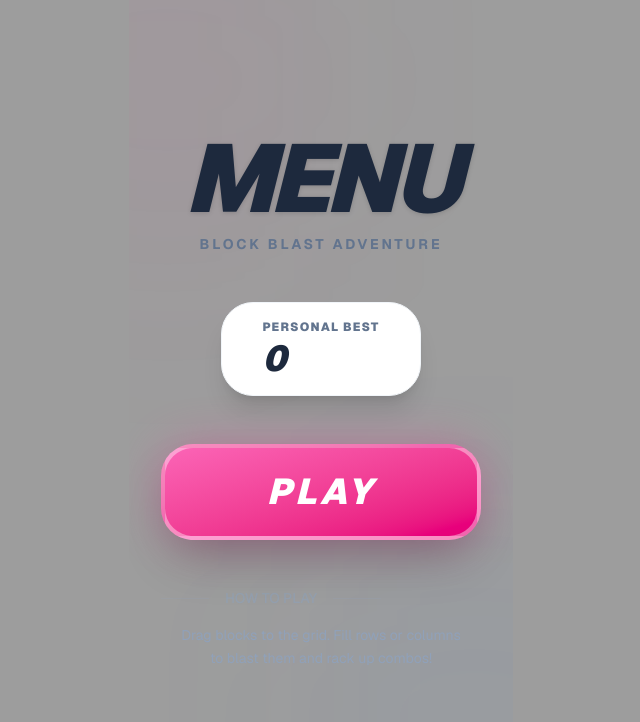
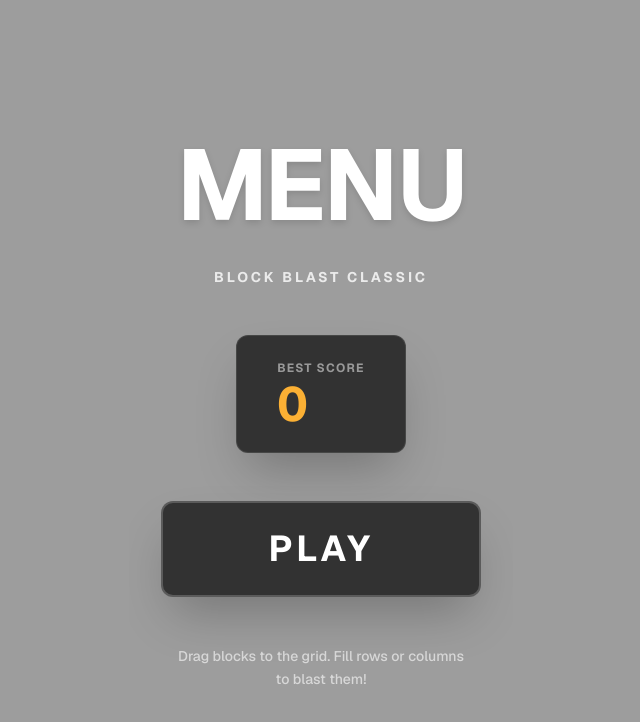
Before and after one commit to yunushi/block-mania, a Next.js app: page / in a window 1280 px wide. Shown: the top 722 px of the page, without its empty margins (319-959 px from the left). Built offline with nearby package versions, Linux system fonts and the light colour scheme.

Commit message:
arayüz değişti

```diff
--- a/src/app/globals.css
+++ b/src/app/globals.css
@@ -117,10 +117,11 @@ body {
   100% { transform: scale(1.2); filter: brightness(2) opacity(0); }
 }
 
-/* Unified Grid Cell Styles */
+/* Concave Grid Cell Styles */
 .grid-cell {
   background: var(--cell-bg);
-  border: 0.5px solid rgba(255, 255, 255, 0.03); /* Extremely subtle dividers */
+  border-radius: 1px;
+  box-shadow: inset 0 3px 6px rgba(0,0,0,0.5); /* Deep concave shadow */
 }
 
 .inventory-panel {
--- a/src/components/GameBoard.tsx
+++ b/src/components/GameBoard.tsx
@@ -14,7 +14,7 @@ const GameBoard: React.FC<GameBoardProps> = ({ grid, showPerfect }) => {
 
 
   return (
-    <div className="grid grid-cols-8 gap-0 p-[1px] bg-[#323232] rounded-[4px] relative overflow-hidden">
+    <div className="grid grid-cols-8 gap-[1px] p-[1px] bg-[#323232] rounded-[4px] relative overflow-hidden">
       {/* Single unified rainbow overlay — one continuous gradient across the full grid */}
       {showPerfect && (
         <div className="rainbow-unified-overlay" />
--- a/src/components/MainMenu.tsx
+++ b/src/components/MainMenu.tsx
@@ -10,49 +10,37 @@ interface MainMenuProps {
 
 const MainMenu: React.FC<MainMenuProps> = ({ onPlay, highScore, hasActiveGame }) => {
   return (
-    <div className="flex flex-col items-center justify-center min-h-screen p-8 relative overflow-hidden bg-[var(--background)]">
-      {/* Background Decorative Elements */}
-      <div className={`absolute top-[-10%] left-[-10%] w-[40%] h-[40%] blur-[120px] rounded-full pointer-events-none transition-colors duration-1000 bg-pink-500/10`} />
-      <div className={`absolute bottom-[-10%] right-[-10%] w-[40%] h-[40%] blur-[120px] rounded-full pointer-events-none transition-colors duration-1000 bg-blue-500/10`} />
-
+    <div className="flex flex-col items-center justify-center min-h-screen p-8 relative overflow-hidden bg-[#9d9d9d]">
       <div className="relative z-10 flex flex-col items-center gap-12 max-w-lg w-full">
         {/* Title */}
         <div className="text-center space-y-2">
-          <h1 className="text-8xl font-black italic tracking-tighter text-slate-800 drop-shadow-sm animate-bounce-in">
+          <h1 className="text-[100px] font-bold tracking-tight text-white drop-shadow-md">
             MENU
           </h1>
-          <p className="text-slate-500 font-bold tracking-[0.2em] uppercase text-sm animate-fade-in">Block Blast Adventure</p>
+          <p className="text-white/80 font-bold tracking-[0.2em] uppercase text-sm">Block Blast Classic</p>
         </div>
 
         {/* High Score */}
-        <div className="px-10 py-4 bg-white rounded-[2rem] border border-slate-100 shadow-xl animate-scale-in">
-          <p className="text-slate-500 text-xs font-black tracking-widest uppercase mb-1">Personal Best</p>
-          <p className="text-4xl font-black text-slate-800 tabular-nums tracking-tighter italic">{highScore.toLocaleString()}</p>
+        <div className="px-10 py-6 bg-[#323232] rounded-xl border border-white/10 shadow-2xl">
+          <p className="text-white/50 text-xs font-bold tracking-widest uppercase mb-1 text-center">BEST SCORE</p>
+          <p className="text-5xl font-bold text-[#fbb034] tabular-nums tracking-tighter">{highScore.toLocaleString()}</p>
         </div>
 
         {/* Play Button */}
         <button
           onClick={onPlay}
-          className="group relative w-full h-24 flex items-center justify-center animate-scale-in delay-100"
+          className="group relative w-full h-24 flex items-center justify-center transition-transform hover:scale-105 active:scale-95"
         >
-          <div className="absolute inset-0 bg-pink-500 rounded-[2rem] blur-xl opacity-30 group-hover:opacity-50 transition-opacity" />
-          <div className="absolute inset-0 bg-gradient-to-br from-pink-400 to-pink-600 rounded-[2rem] border-4 border-white/40 shadow-2xl transition-transform group-hover:scale-105 active:scale-95" />
-          <span className="relative text-4xl font-black text-white italic tracking-widest uppercase">
+          <div className="absolute inset-0 bg-[#323232] rounded-xl border-t-2 border-l-2 border-white/20 border-b-2 border-r-2 border-black/40 shadow-2xl" />
+          <span className="relative text-4xl font-bold text-white tracking-widest uppercase">
             {hasActiveGame ? 'RESUME' : 'PLAY'}
           </span>
         </button>
 
         {/* Tips */}
-        <div className="space-y-4 animate-fade-in delay-200">
-          <div className="flex items-center gap-4 text-slate-400/60 font-medium text-sm">
-            <div className="w-12 h-[1px] bg-slate-400/20" />
-            <span>HOW TO PLAY</span>
-            <div className="w-12 h-[1px] bg-slate-400/20" />
-          </div>
-          <p className="text-slate-400 text-center text-sm leading-relaxed max-w-xs px-4">
-            Drag blocks to the grid. Fill rows or columns to blast them and rack up combos!
-          </p>
-        </div>
+        <p className="text-white/60 text-center text-sm leading-relaxed max-w-xs px-4 font-medium">
+          Drag blocks to the grid. Fill rows or columns to blast them!
+        </p>
       </div>
     </div>
   );
```
